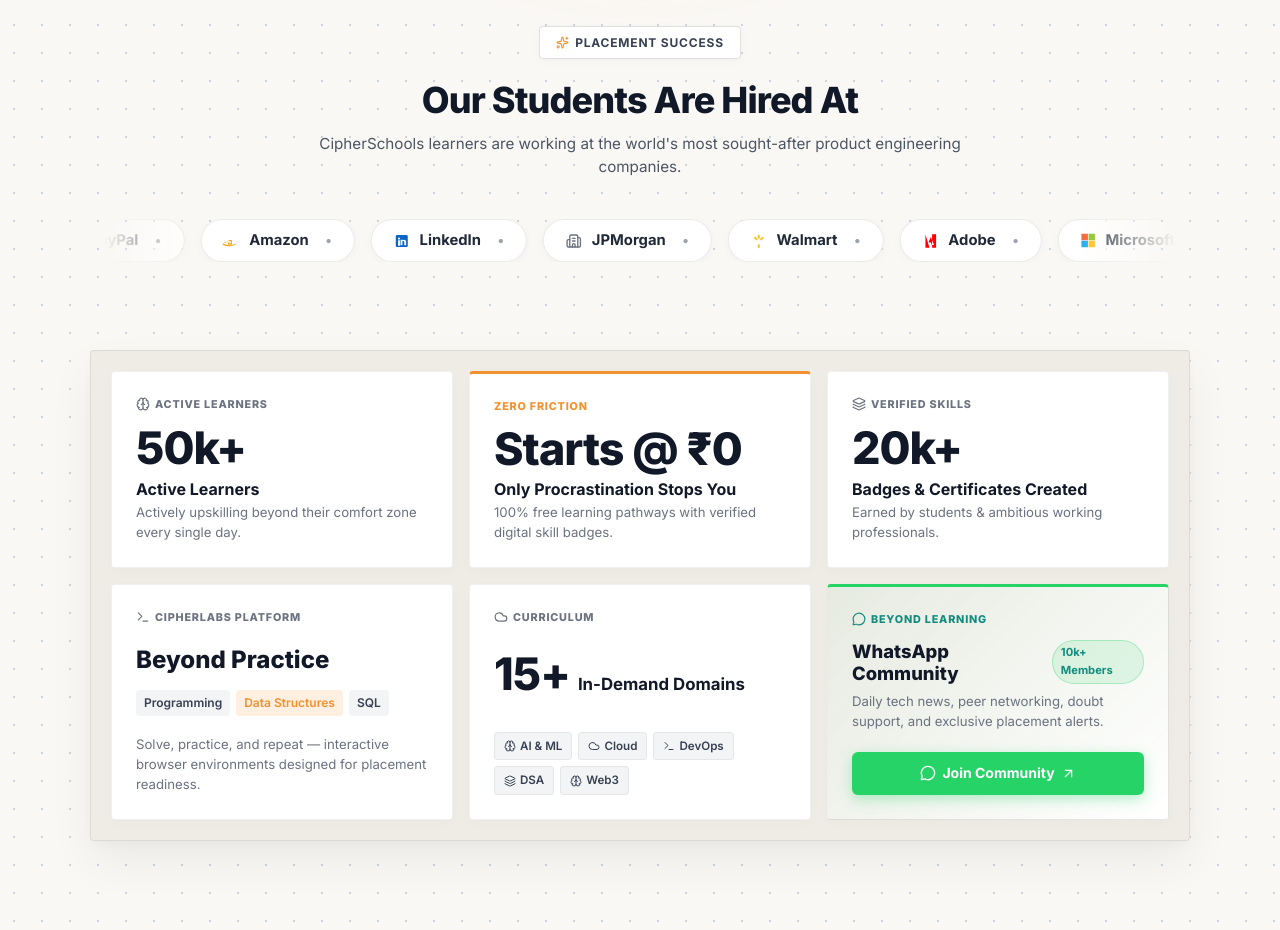
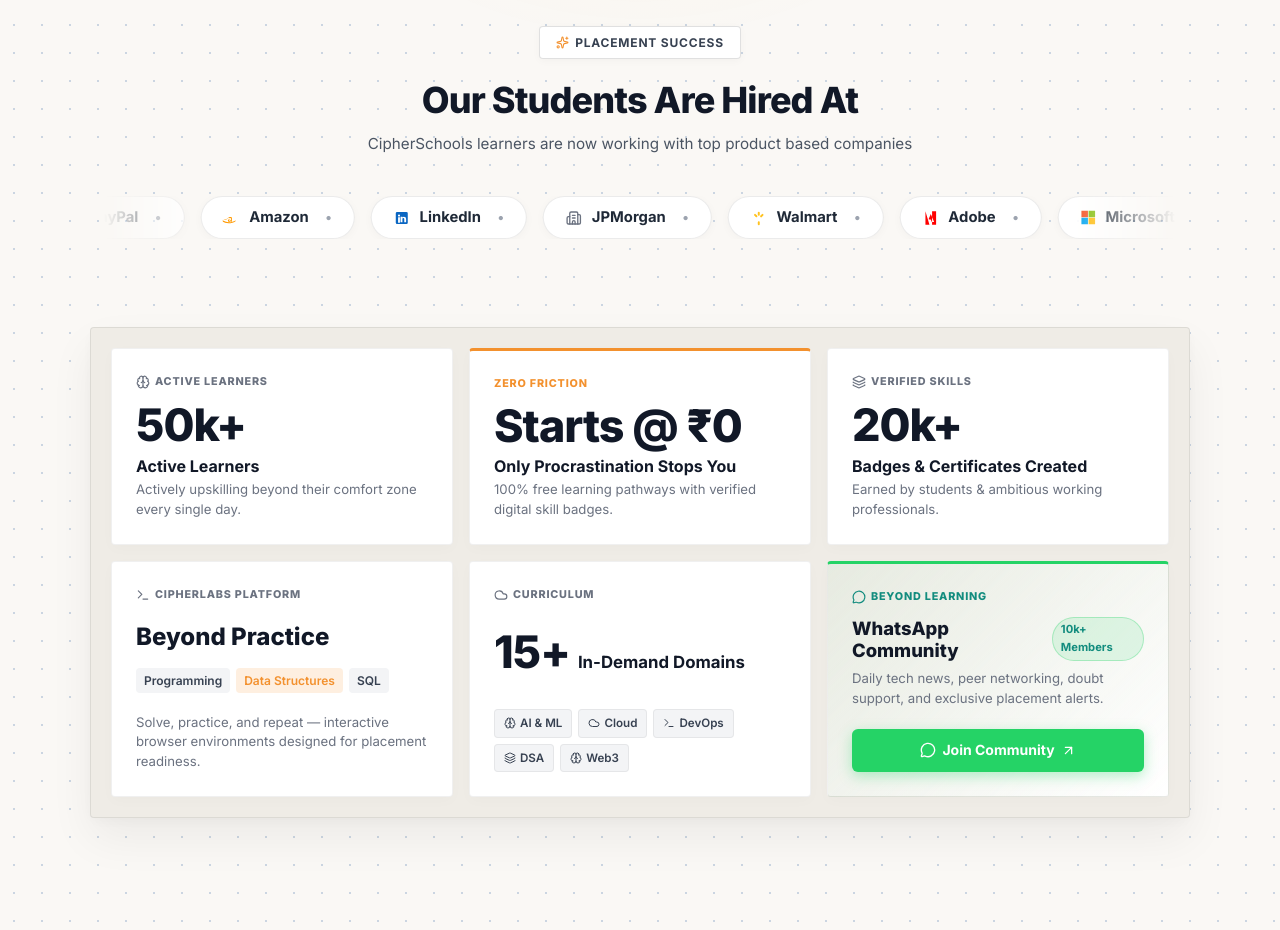
Before and after one commit to sanskardrolia/landing-page-ui-cipherschools, a React (Vite) app: page / in a window 1280 px wide. Shown: the part 801-1731 px from the top of the page. Built offline with nearby package versions, Linux system fonts and the light colour scheme.

Commit message:
copy fixes

```diff
--- a/src/components/PlacementMarquee.jsx
+++ b/src/components/PlacementMarquee.jsx
@@ -110,7 +110,7 @@
             Our Students Are Hired At
           </h2>
           <p className="placement-subtitle">
-            CipherSchools learners are working at the world's most sought-after product engineering companies.
+            CipherSchools learners are now working with top product based companies
           </p>
         </div>
 
```
